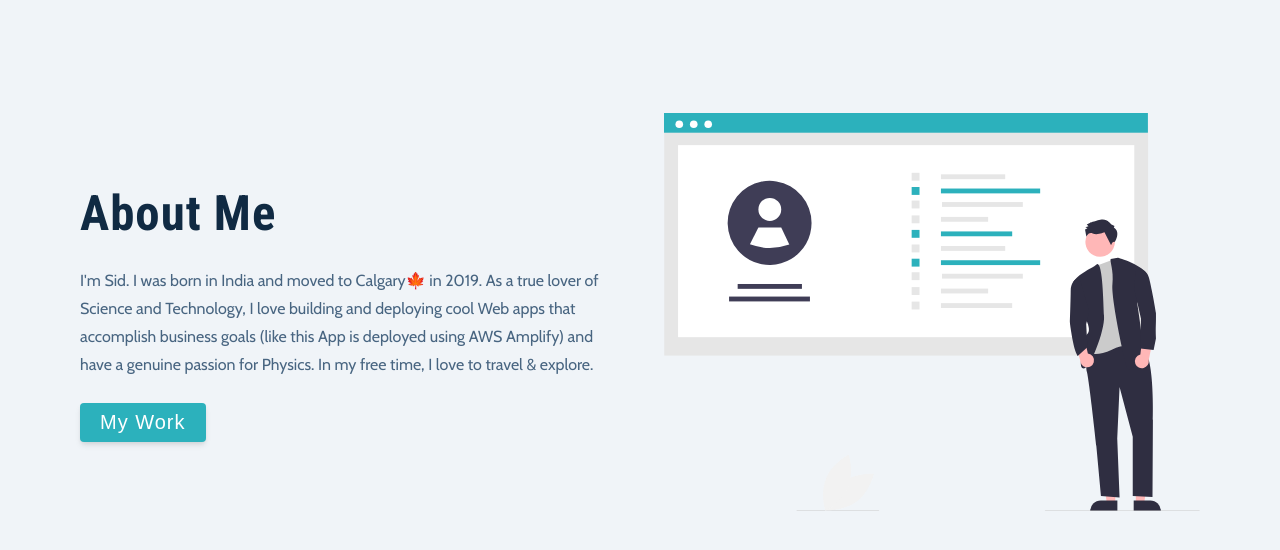
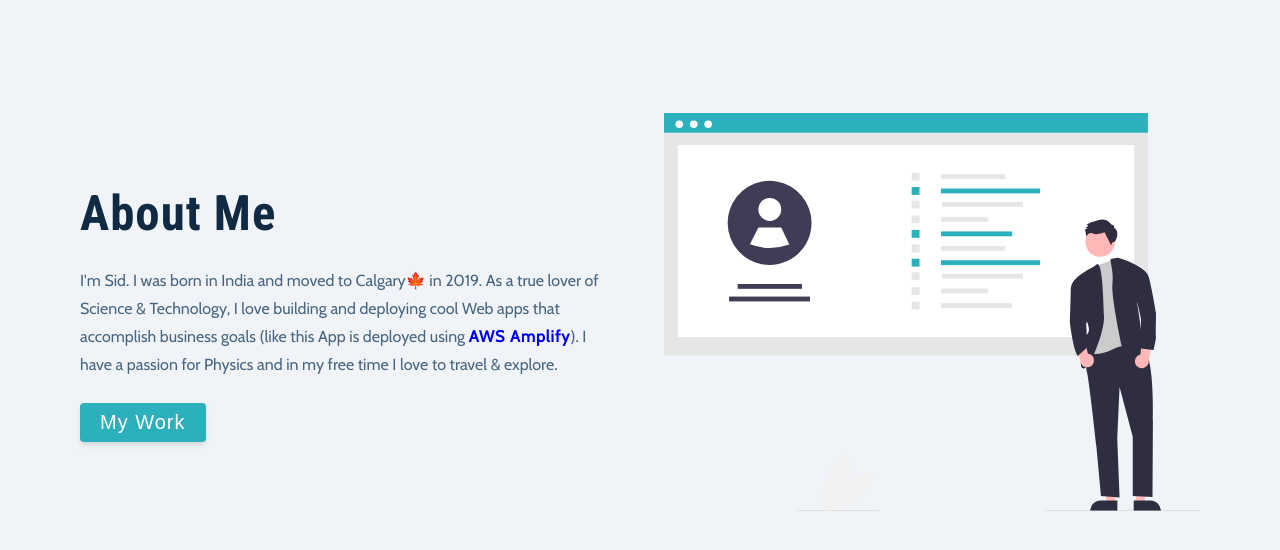
Before and after one commit to sidchopp/aws-amplify-static-website, a React (Create React App) app: page / in a window 1280 px wide. Shown: the top 550 px of the page. Built offline with nearby package versions, Linux system fonts and the light colour scheme.

Commit message:
AWS link included and slight modifications in About ME

```diff
--- a/src/components/Landingpage.js
+++ b/src/components/Landingpage.js
@@ -9,7 +9,13 @@ const Landingpage = () => {
           About Me
         </h1>
         <p>
-          I'm Sid. I was born in India and moved to Calgary🍁 in 2019. As a true lover of Science and Technology, I love building and deploying cool Web apps that accomplish business goals (like this App is deployed using AWS Amplify) and have a genuine passion for Physics. In my free time, I love to travel & explore.
+          I'm Sid. I was born in India and moved to Calgary🍁 in 2019. As a true lover of Science & Technology, I love building and deploying cool Web apps that accomplish business goals (like this App is deployed using
+          <span>
+            {' '}<b><a href="https://aws.amazon.com/amplify/" target="_blank" rel="noreferrer">
+              AWS Amplify
+            </a></b>
+          </span>
+          ). I have a passion for Physics and in my free time I love to travel & explore.
         </p>
         <a href='https://sid-projects.netlify.app/' target="_blank" rel="noreferrer">
           <button
```
